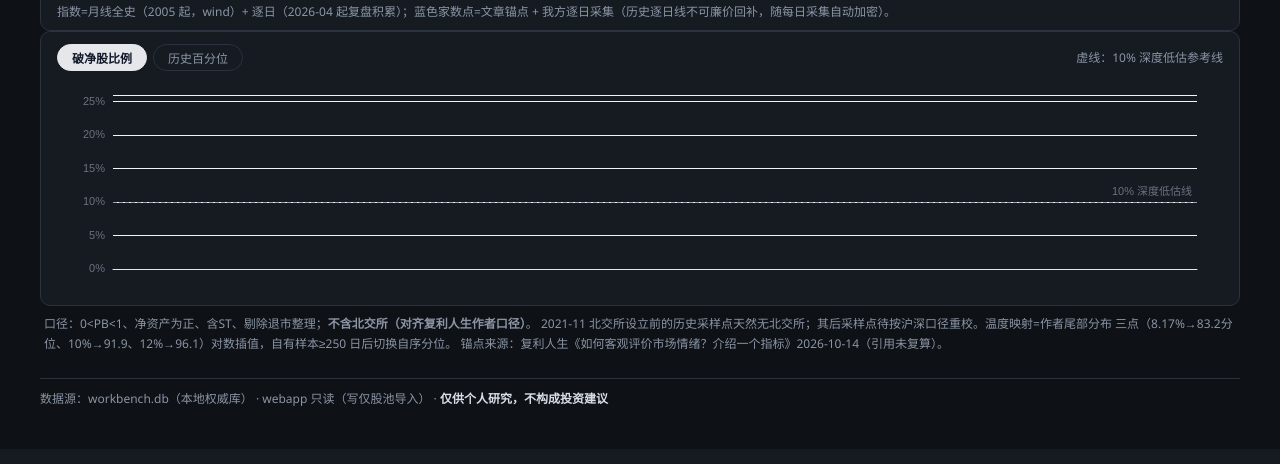
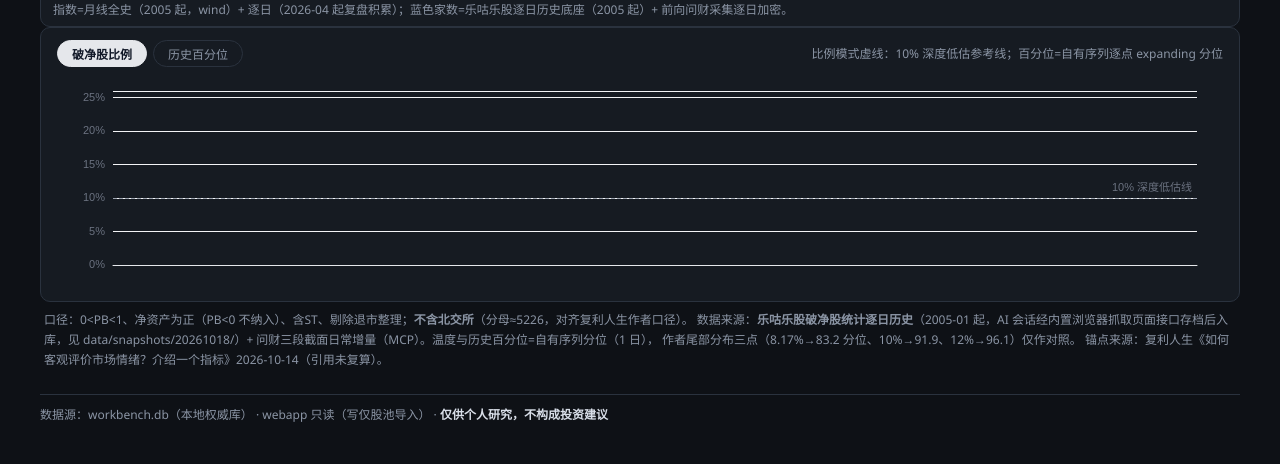
Before and after one commit to Ewan-yu/zcode_financial, a Flask app: template webapp/templates/mood.html in a window 1280 px wide. Shown: the part 810-1274 px from the top of the page. Before the commit the page ends 1216 px from the top, so only its background shows below. Run offline with Flask 3, Linux system fonts and the light colour scheme; the template is opened without the code that fills it: most values are stand-ins (such as "Sample title", 1, 10 or a date in 2020); data that the repository does not hold is empty; some libraries are stand-ins or nearby versions.

Commit message:
破净指标历史底座：乐咕乐股逐日日线入库（2005起5272日，沪深口径对齐作者）
- tools/mood.py 新增 import-legulegu：浏览器抓取快照批量入库（INSERT OR REPLACE，
  0值日修复），替代问财采样回补与13点口径重校
- /mood 温度与历史百分位切换自有序列分位（5272日≥250达标，当前8.96%→87.4分位/13°）；
  子图百分位改为逐点expanding分位；锚点与底座同日自动去重；长序列lttb抽样
- mood-collect 技能：新增乐咕刷新流程（§1.7），dt-scout采样模式对破净停用

```diff
--- a/webapp/app.py
+++ b/webapp/app.py
@@ -417,39 +417,51 @@ def zone_of(temp):
 def mood():
     """破净股与市场情绪温度看板（版式复刻复利人生 kimi 看板）。
 
-    温度=100−尾部分位；尾部分布用作者公开三点（8.17%→83.2分位、10%→91.9、12%→96.1）
-    对数插值近似，待自有观测≥250 日后切换为自有序列分位。蓝色"家数"历史线目前为
-    锚点+前向观测（逐日历史不可廉价回补），随每日采集加密。
+    历史底座=乐咕乐股逐日日线（2005 起，浏览器抓取存档后 import-legulegu 入库，
+    沪深口径 totalCompany≈5226 对齐作者），日常增量=问财三段截面（MCP）。
+    自有序列≥250 日后温度与历史百分位改用自有分位（当前约 5272 日），作者尾部分布
+    三点仅作对照备注；子图百分位为逐点 expanding 分位（累计不足 120 日为空）。
     """
-    last = q("SELECT * FROM mood_obs WHERE key='net_break_pb' ORDER BY date DESC LIMIT 1", one=True)
-    anchors = q("SELECT * FROM mood_anchors WHERE key='net_break_pb' ORDER BY date")
-    obs = q("SELECT * FROM mood_obs WHERE key='net_break_pb' ORDER BY date")
+    import bisect
+    last = q("SELECT date,value,sample_count,denominator FROM mood_obs WHERE key='net_break_pb' ORDER BY date DESC LIMIT 1", one=True)
+    anchors = q("SELECT date,label,value,sample_count FROM mood_anchors WHERE key='net_break_pb' ORDER BY date")
+    obs = q("SELECT date,value,sample_count,denominator FROM mood_obs WHERE key='net_break_pb' ORDER BY date")
     daily = q("SELECT date,close FROM market_daily WHERE code='000001.SH' ORDER BY date")
-    n_obs = q("SELECT COUNT(*) c FROM mood_obs WHERE key='net_break_pb'", one=True)["c"]
+    n_obs = len(obs)
+
+    # 逐点 expanding 分位（子图用）：累计样本≥120 日才出值
+    pcts, window = [], []
+    for o in obs:
+        v = o["value"]
+        if v is None:
+            pcts.append([o["date"], None])
+            continue
+        bisect.insort(window, v)
+        pcts.append([o["date"], round(bisect.bisect_right(window, v) / len(window) * 100, 1)
+                     if len(window) >= 120 else None])
 
     temp = zone = zcolor = pctile = None
     narr = "暂无观测。运行 mood-collect 技能采集当日破净截面后，此看板自动点亮。"
-    if last:
-        p_ge = tail_pctile(last["value"])          # P(破净比例≥当前值)%，即“cold 度”
-        pctile = round(100 - p_ge, 1) if p_ge is not None else None   # 历史百分位 P(≤x)
-        temp = round(p_ge) if p_ge is not None else None              # 温度=超越概率
-        zone, zcolor = zone_of(temp) if temp is not None else (None, None)
-        deep = "已跌破" if last["value"] >= 10 else "尚未突破"
-        tail_note = ("高于历史上约 %s%% 的交易日" % pctile) if pctile else "更低价位区间（作者分布未覆盖，分位待积累）"
-        narr = ("当前市场温度 %s°，处于「%s」区间：破净股 %s 家，破净比例 %s%%，%s（作者尾部分布近似，"
-                "自有样本 %d 日积累中）——市场整体估值偏低、投资者情绪偏向恐惧而非贪婪。"
-                "但绝对比例%s 10%% 的深度低估线（2024 年 2 月极端时曾达 16.6%%、850 家），"
-                "属于显著偏冷、接近历史底部区域而未到极端冰点的状态。"
-                % (temp, zone, last["sample_count"], last["value"], tail_note, n_obs, deep)) \
-            if pctile else \
-            ("破净比例 %s%%（%s 家）——该水平低于作者公布分布的覆盖下限（8.17%%），分位与温度待自有样本积累。"
-             % (last["value"], last["sample_count"]))
+    if last and n_obs:
+        vals = sorted(o["value"] for o in obs if o["value"] is not None)
+        pctile = round(bisect.bisect_right(vals, last["value"]) / len(vals) * 100, 1)
+        temp = round(100 - pctile)                    # 温度=超越概率（越低越冰点）
+        zone, zcolor = zone_of(temp)
+        a_ge = tail_pctile(last["value"])
+        a_txt = ("作者尾部分布模型 %s°/百分位 %.1f%%" % (round(a_ge), 100 - a_ge)) \
+            if a_ge is not None else "作者公布分布未覆盖该水平"
+        narr = ("当前破净比例 %s%%（%s 家，%s），处于自有 %d 日序列的 %.1f%% 历史分位——"
+                "市场温度 %s°，情绪显著偏冷、接近历史底部区域而未到极端冰点（%s）。"
+                "历史上该比例突破 10%% 即进入深度低估区：2024-02-07 极端时曾达 16.64%%/850 家，"
+                "2005 年 998 点区域最高 24.4%%。"
+                % (last["value"], last["sample_count"], last["date"], n_obs, pctile,
+                   temp, a_txt))
 
     ip = ROOT / "data" / "cache" / "mood_index_monthly.json"
     index_m = json.loads(ip.read_text(encoding="utf-8"))["series"] if ip.exists() else []
     return render_template("mood.html", last=last, anchors=anchors, obs=obs, daily=daily,
                            index_m=index_m, temp=temp, zone=zone, zcolor=zcolor,
-                           pctile=pctile, narr=narr, zones=ZONES, n_obs=n_obs)
+                           pctile=pctile, narr=narr, zones=ZONES, n_obs=n_obs, pcts=pcts)
 
 
 # ---------------- 页面：个股档案（P3） ----------------
--- a/webapp/templates/mood.html
+++ b/webapp/templates/mood.html
@@ -44,7 +44,7 @@
     </div>
   </div>
   <div class="ec" id="cMain" style="height:400px"></div>
-  <div style="font-size:12px;color:var(--muted);padding:2px 4px">指数=月线全史（2005 起，wind）+ 逐日（2026-04 起复盘积累）；蓝色家数点=文章锚点 + 我方逐日采集（历史逐日线不可廉价回补，随每日采集自动加密）。</div>
+  <div style="font-size:12px;color:var(--muted);padding:2px 4">指数=月线全史（2005 起，wind）+ 逐日（2026-04 起复盘积累）；蓝色家数=乐咕乐股逐日历史底座（2005 起）+ 前向问财采集逐日加密。</div>
 </div>
 
 <!-- 子图切换 -->
@@ -54,7 +54,7 @@
       <button class="pill active" data-sub="ratio">破净股比例</button>
       <button class="pill" data-sub="pctile">历史百分位</button>
     </div>
-    <div style="font-size:12px;color:var(--muted)">虚线：10% 深度低估参考线</div>
+    <div style="font-size:12px;color:var(--muted)">比例模式虚线：10% 深度低估参考线；百分位=自有序列逐点 expanding 分位</div>
   </div>
   <div class="ec" id="cSub" style="height:220px"></div>
 </div>
@@ -65,36 +65,27 @@
 </style>
 
 <div style="font-size:12px;color:var(--muted);padding:8px 4px">
-  口径：0&lt;PB&lt;1、净资产为正、含ST、剔除退市整理；<b>不含北交所（对齐复利人生作者口径）</b>。
-  2021-11 北交所设立前的历史采样点天然无北交所；其后采样点待按沪深口径重校。温度映射=作者尾部分布
-  三点（8.17%→83.2分位、10%→91.9、12%→96.1）对数插值，自有样本≥250 日后切换自序分位。
+  口径：0&lt;PB&lt;1、净资产为正（PB&lt;0 不纳入）、含ST、剔除退市整理；<b>不含北交所</b>（分母≈5226，对齐复利人生作者口径）。
+  数据来源：<b>乐咕乐股破净股统计逐日历史</b>（2005-01 起，AI 会话经内置浏览器抓取页面接口存档后入库，见
+  data/snapshots/20261018/）+ 问财三段截面日常增量（MCP）。温度与历史百分位=自有序列分位（{{ n_obs }} 日），
+  作者尾部分布三点（8.17%→83.2 分位、10%→91.9、12%→96.1）仅作对照。
   锚点来源：复利人生《如何客观评价市场情绪？介绍一个指标》2026-10-14（引用未复算）。
 </div>
 
 <script>
 const IM = {{ index_m | tojson }}, DAILY = {{ daily | tojson }};
-const ANCHORS = {{ anchors | tojson }}, OBS = {{ obs | tojson }};
+const ANCHORS = {{ anchors | tojson }}, OBS = {{ obs | tojson }}, PCTS = {{ pcts | tojson }};
 const TEMP = {{ temp if temp is not none else 'null' }};
-const TAIL = [[8.17,16.8],[10,8.1],[12,3.9]];   // P(≥x)% 作者尾部分布
-const tailPct = x => {
-  if (x == null || x < TAIL[0][0]) return null;
-  if (x >= TAIL[2][0]) { const s = Math.log(TAIL[1][1]/TAIL[2][1])/(TAIL[2][0]-TAIL[1][0]);
-    return Math.max(TAIL[2][1]*Math.exp(s*(x-TAIL[2][0])), 0.3); }
-  for (let i=0;i<TAIL.length-1;i++){ const [x0,p0]=TAIL[i],[x1,p1]=TAIL[i+1];
-    if (x0<=x && x<=x1) return p0*Math.exp(Math.log(p1/p0)*(x-x0)/(x1-x0)); }
-  return null;
-};
 const tip = {trigger:'axis',backgroundColor:'#fff',borderColor:'#e5e7eb',textStyle:{color:'#374151',fontSize:12},
   axisPointer:{type:'cross',crossStyle:{color:'#999'}}};
 
-// 蓝色家数（锚点有家数者 + 我方观测）与比例（锚点全部 + 观测）——必须按日期排序后渲染
+// 乐咕日线为底座；锚点仅补其未覆盖的日期（同日期以乐咕为准，避免同日双点毛刺）
 const byDate = (a, b) => (a[0] < b[0] ? -1 : 1);
-const cntPts = ANCHORS.filter(a=>a.sample_count!=null).map(a=>[a.date,a.sample_count])
+const obsDates = new Set(OBS.map(o => o.date));
+const A2 = ANCHORS.filter(a => !obsDates.has(a.date));
+const cntPts = A2.filter(a=>a.sample_count!=null).map(a=>[a.date,a.sample_count])
   .concat(OBS.filter(o=>o.sample_count!=null).map(o=>[o.date,o.sample_count])).sort(byDate);
-const ratioPts = ANCHORS.map(a=>[a.date,a.value]).concat(OBS.map(o=>[o.date,o.value])).sort(byDate);
-const pctPts = ANCHORS.concat(OBS).map(p=>({v:p.value, d:p.date}))
-  .sort((a,b)=>a.d<b.d?-1:1).map(p=>{const pc=tailPct(p.v);
-  return pc!=null?[p.d, Math.round((100-pc)*10)/10]:[p.d,null];});
+const ratioPts = A2.map(a=>[a.date,a.value]).concat(OBS.map(o=>[o.date,o.value])).sort(byDate);
 
 function slice(arr, n){ return arr.slice(Math.max(0, arr.length-n)); }
 const RANGES = {
@@ -121,7 +112,8 @@ function drawMain(){
     series:[
       {name:'指数',type:'line',data:idx,yAxisIndex:0,symbol:'none',lineStyle:{color:'#e5484d',width:1.6},
        tooltip:{valueFormatter:v=>v}},
-      {name:'破净股家数',type:'line',data:cnt,yAxisIndex:1,symbol:'circle',symbolSize:5,connectNulls:true,smooth:true,
+      {name:'破净股家数',type:'line',data:cnt,yAxisIndex:1,symbol:cnt.length>400?'none':'circle',symbolSize:5,connectNulls:true,smooth:cnt.length<=400,
+       sampling:'lttb',
        lineStyle:{color:'#3b82f6',width:1.8},itemStyle:{color:'#3b82f6'},
        areaStyle:{color:{type:'linear',x:0,y:0,x2:0,y2:1,colorStops:[
          {offset:0,color:'rgba(59,130,246,.22)'},{offset:1,color:'rgba(59,130,246,.02)'}]}},
@@ -132,16 +124,16 @@ function drawSub(){
   if (subChart) subChart.dispose();
   subChart = echarts.init(document.getElementById('cSub'));
   const isPct = curSub==='pctile';
-  const data = isPct ? pctPts : ratioPts;
+  const data = isPct ? PCTS : ratioPts;
   subChart.setOption({
     backgroundColor:'transparent', tooltip:tip, legend:{show:false},
     grid:{left:60,right:30,top:16,bottom:30},
     xAxis:{type:'time',axisLabel:{color:'#6b7280',fontSize:11,hideOverlap:true},axisLine:{lineStyle:{color:'#e5e7eb'}},splitLine:{show:false}},
     yAxis:{type:'value',min:0,axisLabel:{color:'#6b7280',fontSize:11,formatter:'{value}%'},
       splitLine:{lineStyle:{color:'#f3f4f6'}}, max: isPct?100:26},
-    series:[{type:'line',data:data,symbol:'circle',symbolSize:7,connectNulls:true,
-      lineStyle:{color:'#3b82f6',width:1.8,type:data.length>4?'solid':'dashed'},itemStyle:{color:'#3b82f6'},
-      markLine:{silent:true,symbol:'none',lineStyle:{color:'#9ca3af',type:'dashed'},
+    series:[{type:'line',data:data,symbol:'none',connectNulls:true,sampling:'lttb',
+      lineStyle:{color:'#3b82f6',width:1.6,type:data.length>4?'solid':'dashed'},itemStyle:{color:'#3b82f6'},
+      markLine:isPct?undefined:{silent:true,symbol:'none',lineStyle:{color:'#9ca3af',type:'dashed'},
         data:[{yAxis:10,label:{formatter:'10% 深度低估线',color:'#6b7280',fontSize:11,position:'insideEndTop'}}]},
       tooltip:{valueFormatter:v=>isPct?v+' 分位':v+'%'}}]});
 }
```
Also changed, not shown: tools/mood.py (+58 -3 lines), .zcode/skills/mood-collect/SKILL.md.
